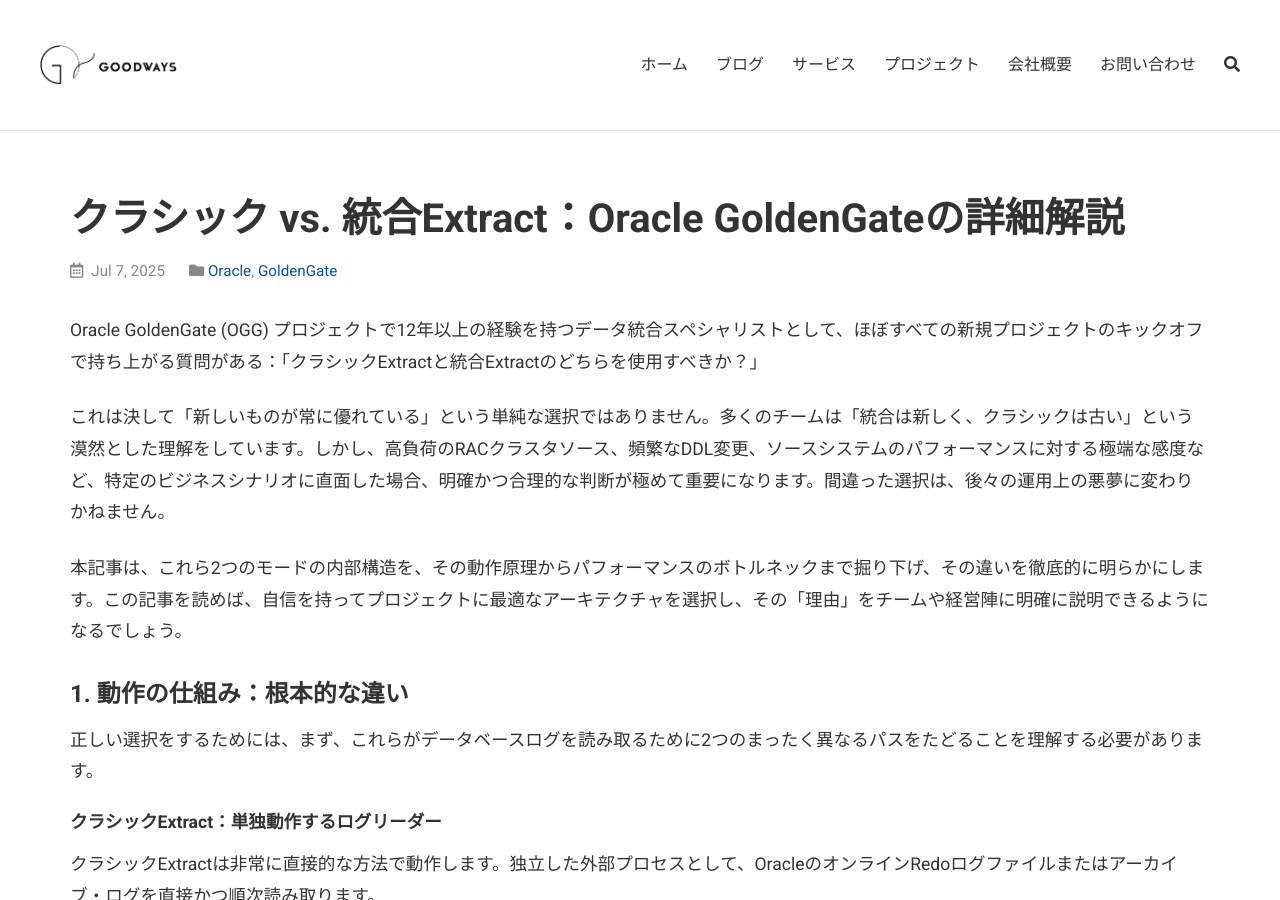
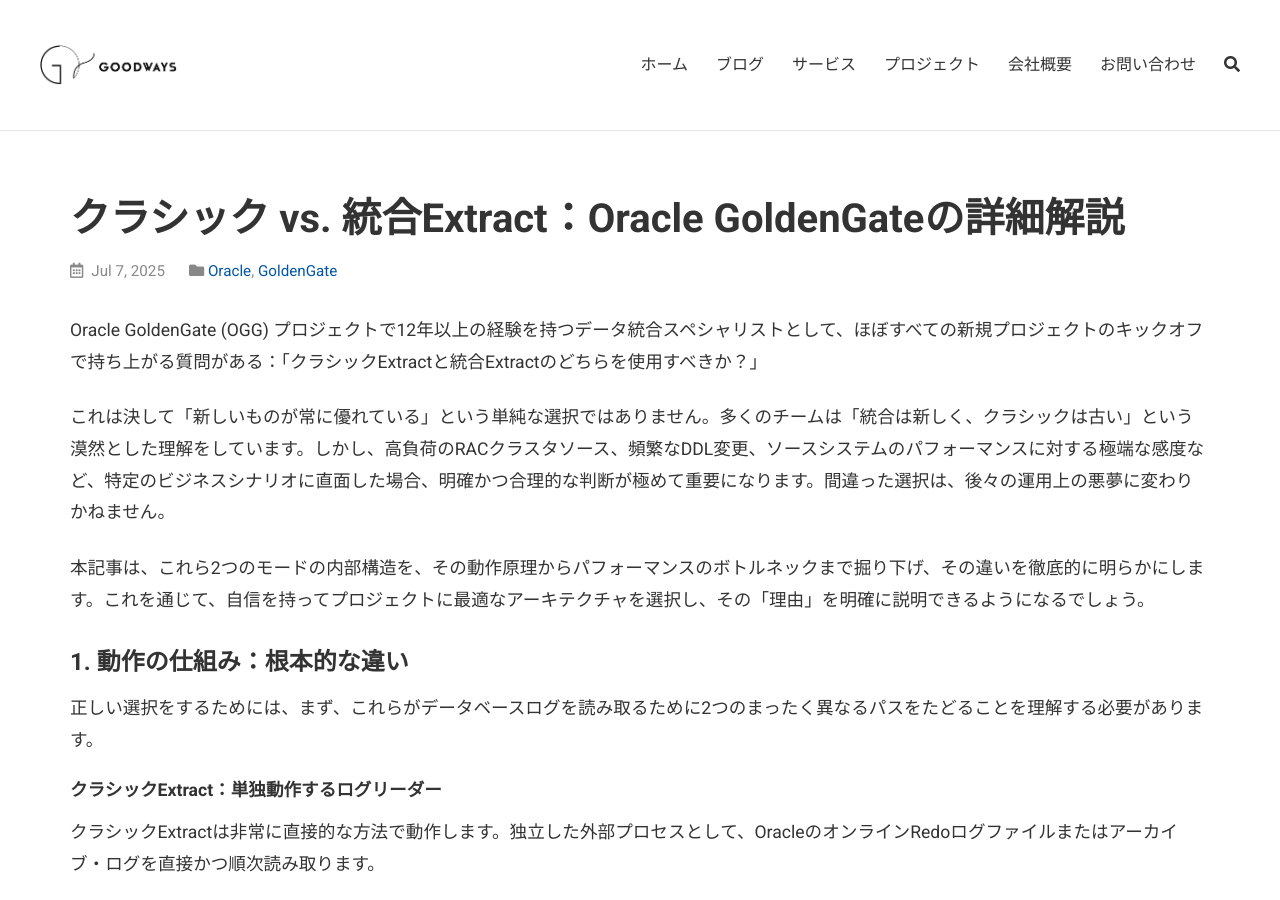
Before and after one commit to goodwaysIT/ja, a Jekyll site: the page built from _posts/2025-07-07-oracle-goldengate-classic-vs-integrated-extract.md, in a window 1280 px wide and 900 px high. Built offline with Jekyll 4.4.1, drawn with Linux system fonts in a browser that asks for light colours.

Commit message:
Update 2025-07-07-oracle-goldengate-classic-vs-integrated-extract.md

```diff
--- a/_posts/2025-07-07-oracle-goldengate-classic-vs-integrated-extract.md
+++ b/_posts/2025-07-07-oracle-goldengate-classic-vs-integrated-extract.md
@@ -13,7 +13,7 @@ Oracle GoldenGate (OGG) プロジェクトで12年以上の経験を持つデー
 
 これは決して「新しいものが常に優れている」という単純な選択ではありません。多くのチームは「統合は新しく、クラシックは古い」という漠然とした理解をしています。しかし、高負荷のRACクラスタソース、頻繁なDDL変更、ソースシステムのパフォーマンスに対する極端な感度など、特定のビジネスシナリオに直面した場合、明確かつ合理的な判断が極めて重要になります。間違った選択は、後々の運用上の悪夢に変わりかねません。
 
-本記事は、これら2つのモードの内部構造を、その動作原理からパフォーマンスのボトルネックまで掘り下げ、その違いを徹底的に明らかにします。この記事を読めば、自信を持ってプロジェクトに最適なアーキテクチャを選択し、その「理由」をチームや経営陣に明確に説明できるようになるでしょう。
+本記事は、これら2つのモードの内部構造を、その動作原理からパフォーマンスのボトルネックまで掘り下げ、その違いを徹底的に明らかにします。これを通じて、自信を持ってプロジェクトに最適なアーキテクチャを選択し、その「理由」を明確に説明できるようになるでしょう。
 
 ### 1. 動作の仕組み：根本的な違い
 
```
